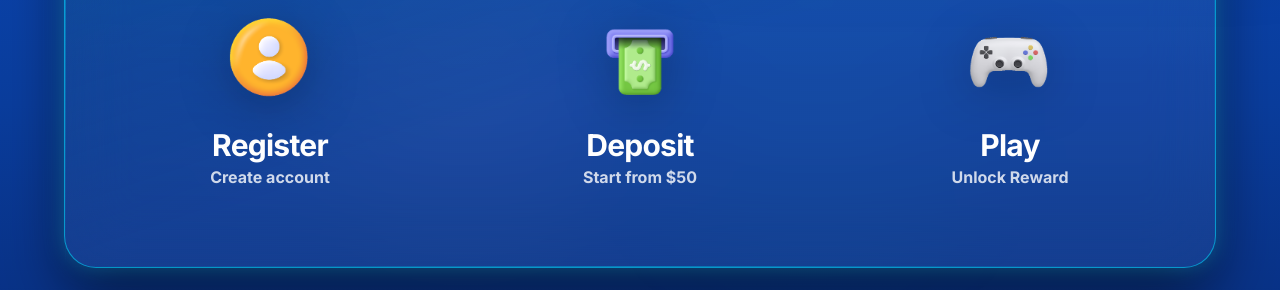
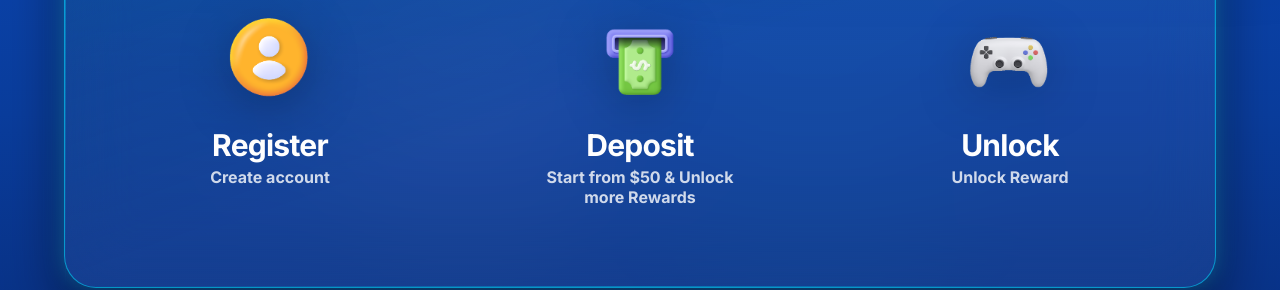
Before and after one commit to jeffthecool9/i88-Airpod-On-going-, a React (Vite) app: page / in a window 1280 px wide. Shown: the part 940-1230 px from the top of the page. Built offline with nearby package versions, Linux system fonts and the light colour scheme.

Commit message:
Update App.tsx

```diff
--- a/src/App.tsx
+++ b/src/App.tsx
@@ -743,8 +743,8 @@ export default function App() {
 
   const stepData = [
     { title: "Register", desc: "Create account", image: registerImg },
-    { title: "Deposit", desc: "Start from $50", image: depositImg },
-    { title: "Play", desc: "Unlock Reward", image: playImg },
+    { title: "Deposit", desc: "Start from $50 & Unlock more Rewards", image: depositImg },
+    { title: "Unlock", desc: "Unlock Reward", image: playImg },
   ];
 
   return (
```
